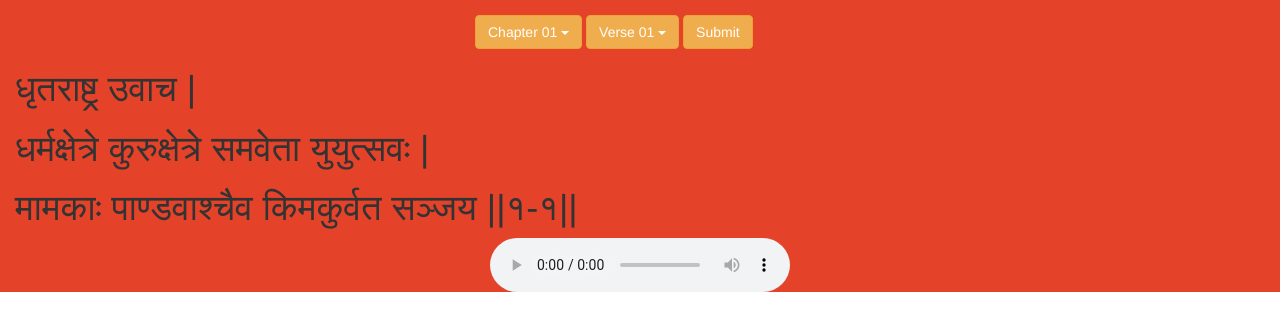
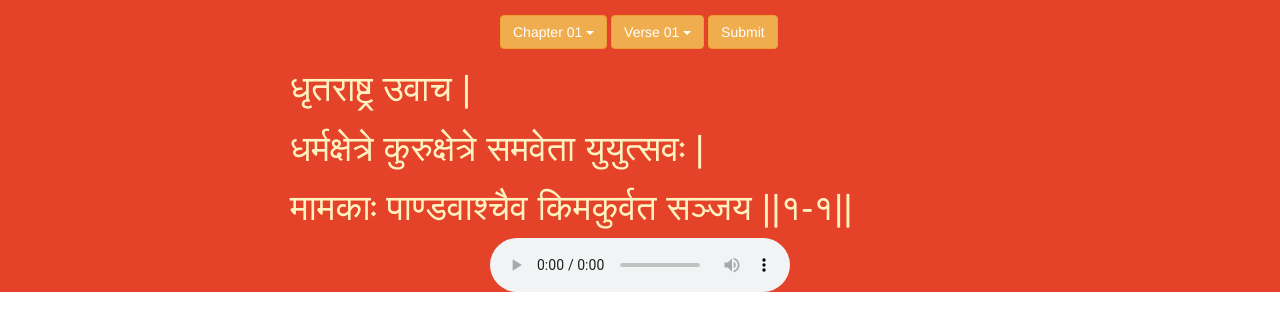
Before and after one commit to saritmishra/gita-chanting, a website: page index.html in a window 1280 px wide. Drawn offline with nearby package versions, Linux system fonts and the light colour scheme.

```diff
--- a/scripts/controllers/mainController.js
+++ b/scripts/controllers/mainController.js
@@ -16,7 +16,7 @@
     // var baseTextUrl = "data/text/chapter" + this.chapterId + "/";
     // this.verseText = baseTextUrl + "verse-" + this.chapterId + "-" + this.verseId + "-1.png"; //verse-01-38-1.png
 
-    // Get Verse text information, by getting chapter JSON
+    // Get Verse text information
     var self = this;
     backendFactory.getChapterJSON(self.chapterId).
       success(function(data, status, headers, config) {
--- a/styles/main.css
+++ b/styles/main.css
@@ -4,9 +4,14 @@
 
 .header-row {
     margin: 0 auto;
-    width: 330px;
-    /*color: #FFF1c0;*/
+    width: 280px;
     padding-top: 15px;
+}
+
+.verse-text {
+    margin: 0 auto;
+    width: 700px;
+    color: #FFF1c0;
 }
 
 img {
--- a/views/main.html
+++ b/views/main.html
@@ -1,8 +1,5 @@
 <div class="container-fluid red-background">
 
-  <!--   <h1>
-        Chapter: {{main.chapterId}}; Verse: {{main.verseId}}
-    </h1> -->
     <div ng-controller="DropdownCtrl as dropdown" class="header-row">
 
       <div class="btn-group" dropdown > <!-- is-open="status.isopen" -->
@@ -32,10 +29,12 @@
 
     </div>
 
-    <!-- <img ng-src="{{ main.verseText }}" alt=""> -->
-    <h1 ng-repeat="verseLine in main.verseText">
-      {{ verseLine }}
-    </h1>
+    <div class="verse-text">
+      <h1 ng-repeat="verseLine in main.verseText">
+        {{ verseLine }}
+      </h1>
+    </div>
+
     <audio loop="loop"  controls="controls"> <!-- autoplay="autoplay" -->
       <!-- <source src="music.ogg" /> -->
       <source src="{{ main.verseURL }}" />
```
Also changed, not shown: index.js (added, +13 -0 lines), package.json (added, +25 -0 lines), 2 other files.
